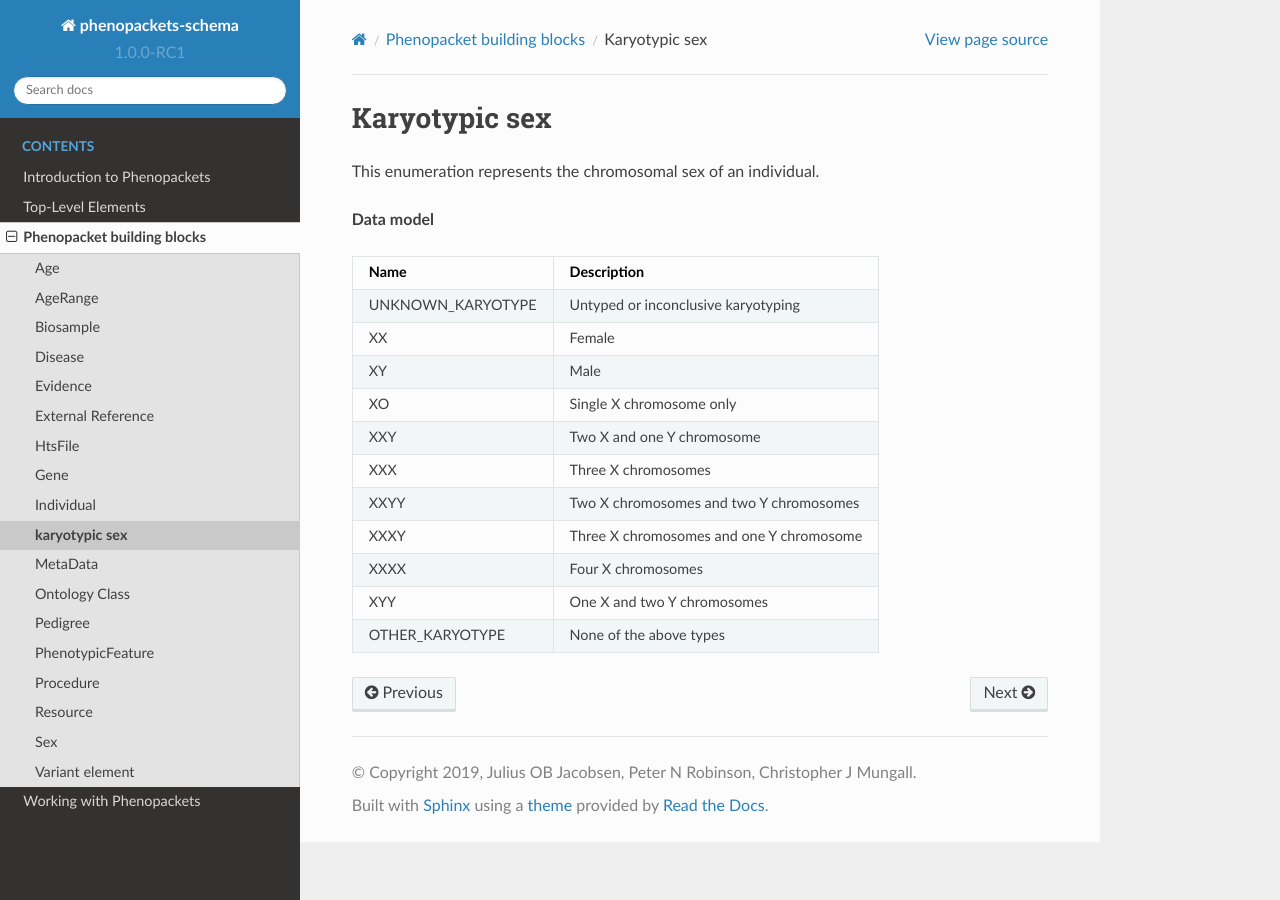
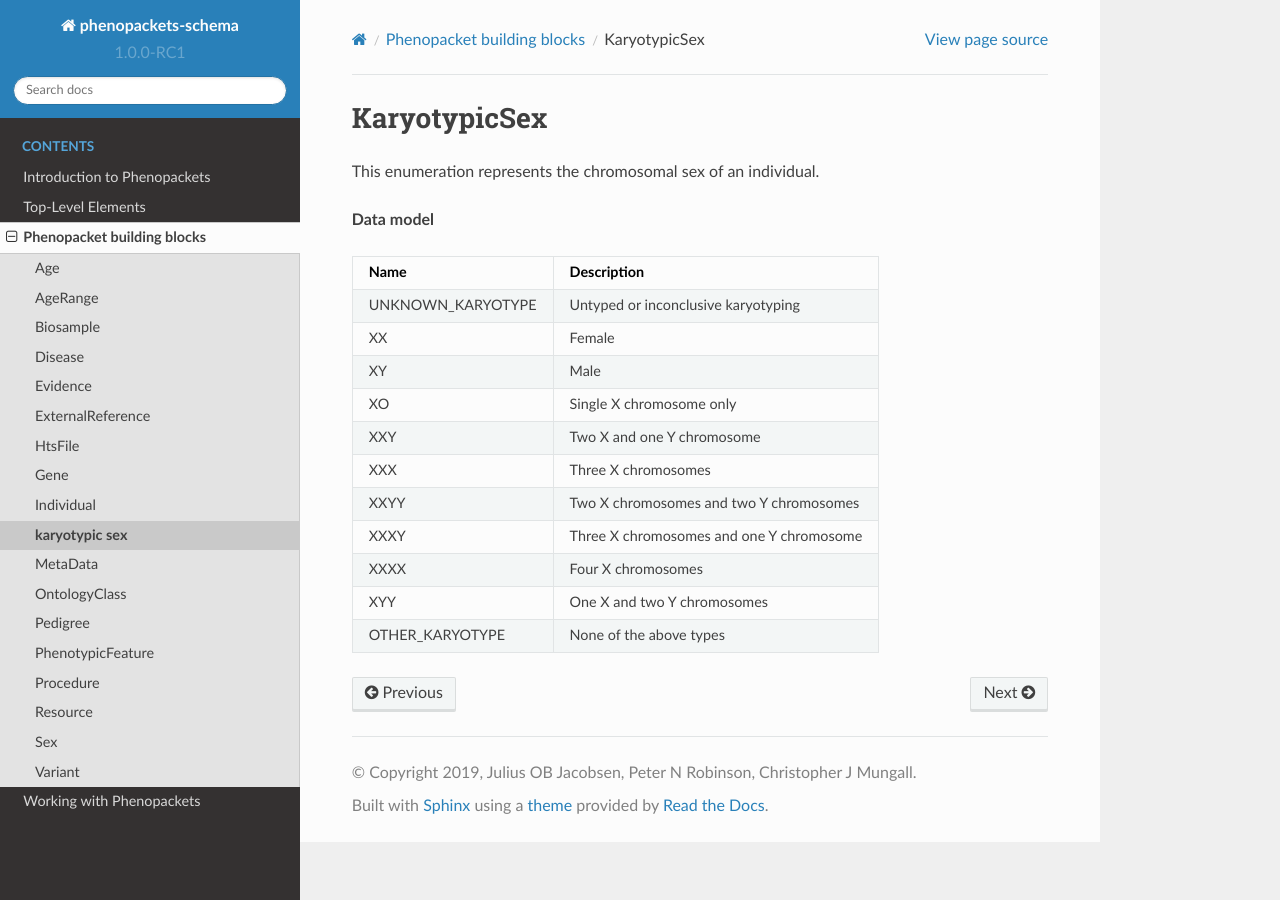
Before and after one commit to phenopackets/phenopacket-schema, a Sphinx documentation site: the page built from docs/karyotypicsex.rst, in a window 1280 px wide. Built offline with Sphinx 7.4.7 and the Read the Docs theme 2.0.0, drawn with Linux system fonts in a browser that asks for light colours.

Commit message:
Update capitalisation and spacing for consistency

```diff
--- a/docs/externalreference.rst
+++ b/docs/externalreference.rst
@@ -1,8 +1,8 @@
 .. _rstexternalreference:
 
-==================
-External Reference
-==================
+=================
+ExternalReference
+=================
 
 
 This element encodes information about an external reference.
--- a/docs/karyotypicsex.rst
+++ b/docs/karyotypicsex.rst
@@ -1,8 +1,8 @@
 .. _rstkaryotypicsex:
 
-==============
-Karyotypic sex
-==============
+=============
+KaryotypicSex
+=============
 
 This enumeration represents the chromosomal sex of an individual.
 
--- a/docs/ontologyclass.rst
+++ b/docs/ontologyclass.rst
@@ -1,8 +1,8 @@
 .. _rstontologyclass:
 
-==============
-Ontology Class
-==============
+=============
+OntologyClass
+=============
 
 This element is used to represent classes (terms) from ontologies, and is used in many places throughout the
 Phenopacket standard. It is a simple, two element message that represents the identifier and the label of
--- a/docs/variant.rst
+++ b/docs/variant.rst
@@ -1,8 +1,9 @@
 .. _rstvariant:
 
-===============
-Variant element
-===============
+=======
+Variant
+=======
+
 This element should be used to describe candidate variants or diagnosed causative
 variants. There is currently no standard variant nomenclature that can represent all kinds
 of genetic variation that is relevant to human medicine, science, and model organisms. Therefore,
```
